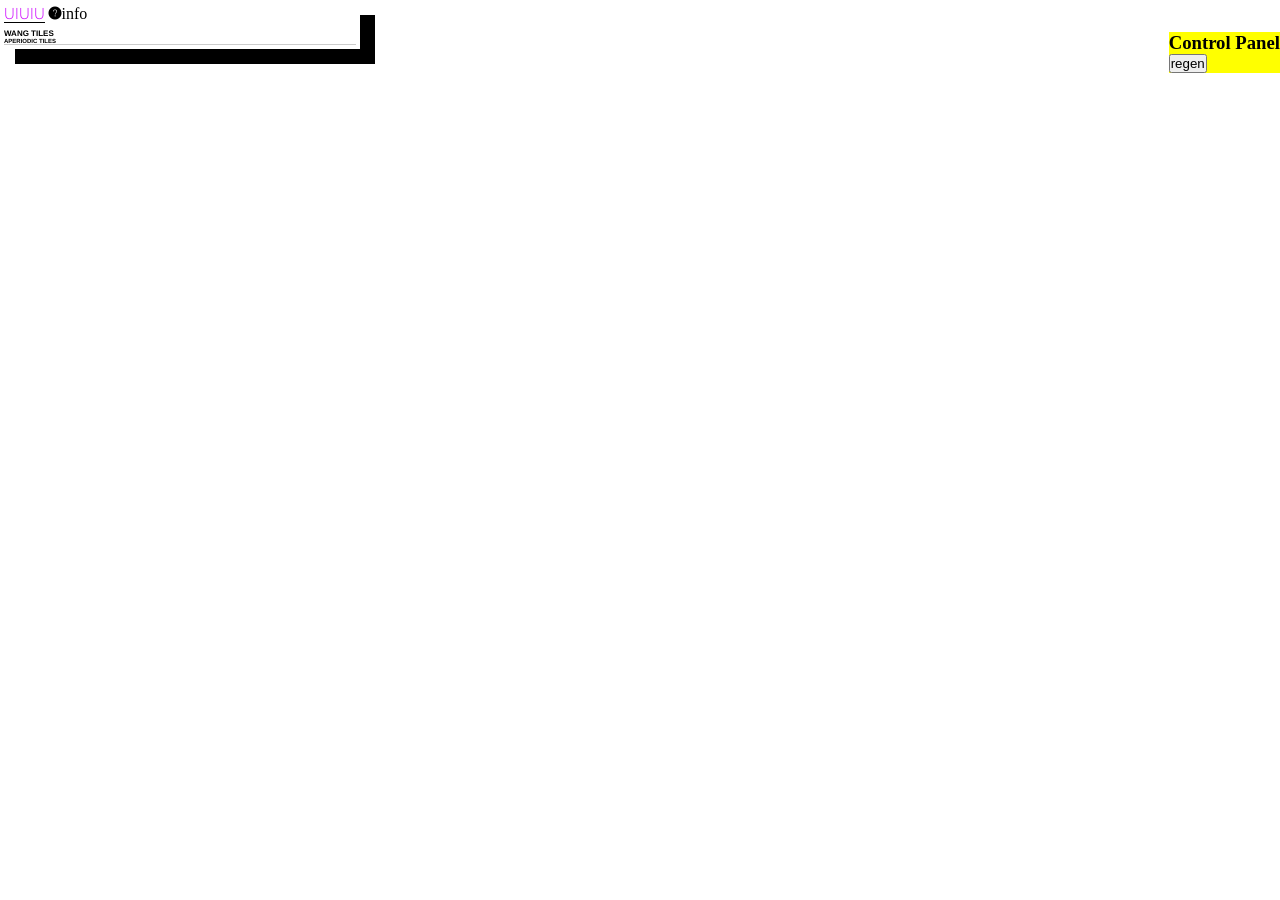
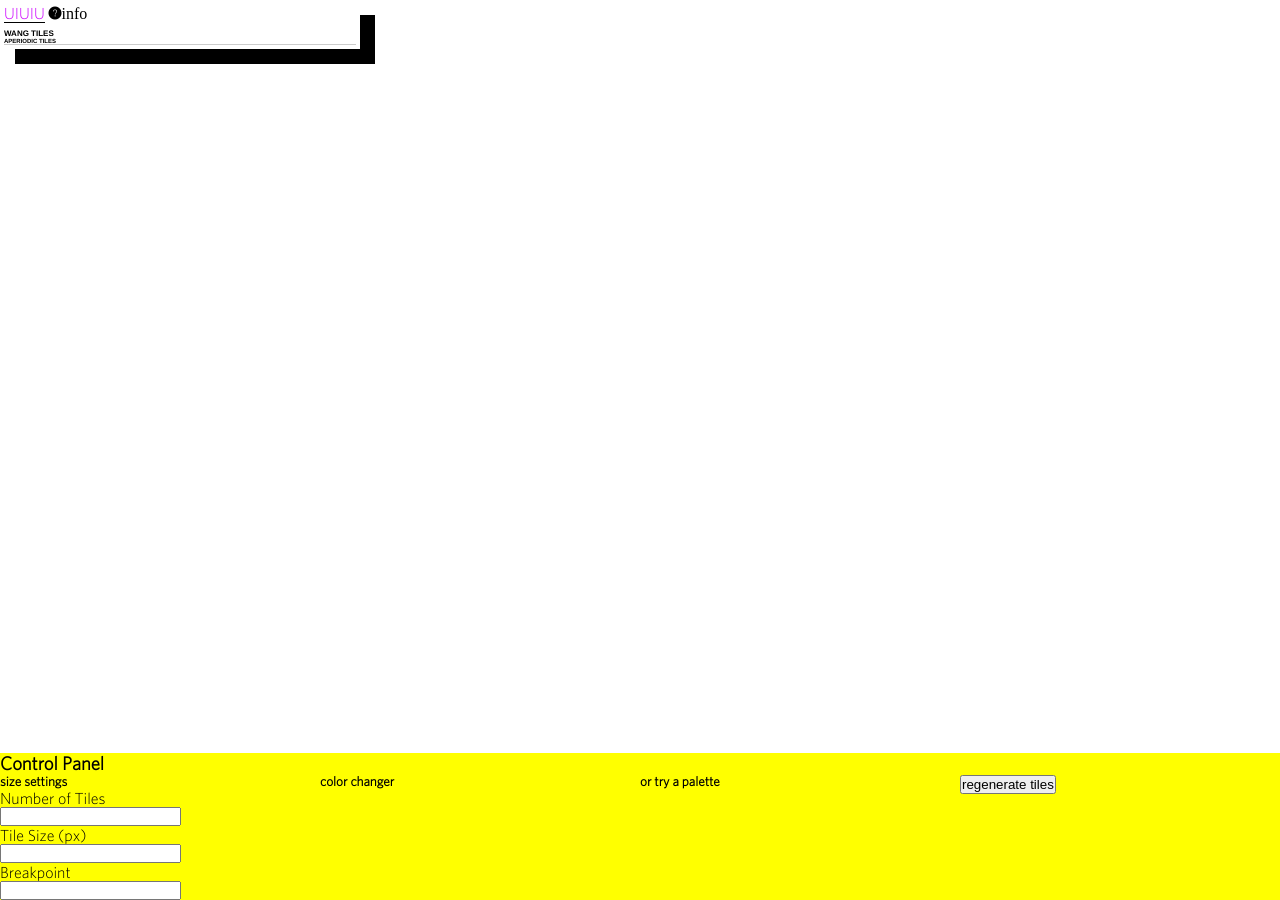
Before and after one commit to grungerabbit/lyrics-interactions, a Jekyll site: the page built from _projects/wang-tiles.md, in a window 1280 px wide. Built offline with Jekyll 4.4.1, drawn with Linux system fonts in a browser that asks for light colours; nearby versions of some CDN libraries; some web fonts are replaced; Markdown is read by kramdown in place of the engine named in the settings.

Commit message:
wang tiles 2.1.0 - add size settings, ctrl panel modifications

```diff
--- a/_projects/wang-tiles.md
+++ b/_projects/wang-tiles.md
@@ -9,11 +9,25 @@ customJS:
 - file: tiles.js
 ---
 <style>
+body {
+	font-family: "WhitneyLight", helvetica, arial, sans-serif;
+	font-weight: normal;
+}
 .control__panel {
-	position: absolute;
-	right: 0px;
+	position: fixed;
+	right: 0;
+	bottom: 0;
+	width: 100%;
 	background-color: yellow;
 	z-index: 10;
+	overflow: auto;
+}
+.control__panel > div {
+	float: left;
+	width: 25%;
+}
+.size__settings input {
+	display: block;
 }
 </style>
 
@@ -21,12 +35,31 @@ customJS:
 
 <div class="control__panel">
 	<h3>Control Panel</h3>
-	<ul>
-		<li ng-repeat="colors in palette"><input ng-model="colors.color"></li>
-	</ul>
 
-	<p ng-bind="palette.color"></p>
-	<button ng-click="regenerate()">regen</button>
+	<div class="size__settings">
+		<h5>size settings</h5>
+		<label>Number of Tiles</label>
+		<input type="text" ng-model="numberTiles">
+		<label>Tile Size (px)</label>
+		<input type="text" ng-model="sizeTiles">
+		<label>Breakpoint</label>
+		<input type="text" ng-model="breakpoint">
+	</div>
+
+	<div class="change__colors">
+		<h5>color changer</h5>
+		<ul>
+			<li ng-repeat="colors in palette"><input ng-model="colors.color"></li>
+		</ul>
+	</div>
+
+	<div class="design__palettes">
+		<h5>or try a palette</h5>
+	</div>
+
+	<div class="regen">
+		<button ng-click="regenerate()">regenerate tiles</button>
+	</div>
 </div>
 
 </div>
```
Also changed, not shown: _posts/11-06-2014-wang-tiles.md (+1 -1 lines), lib/js/interactions/tiles.js.
